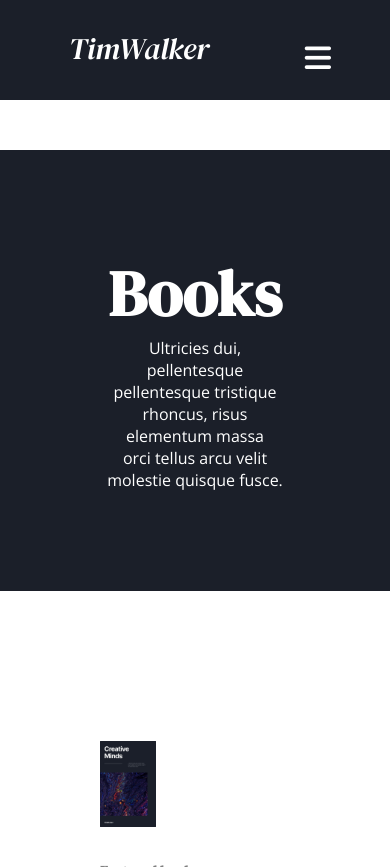
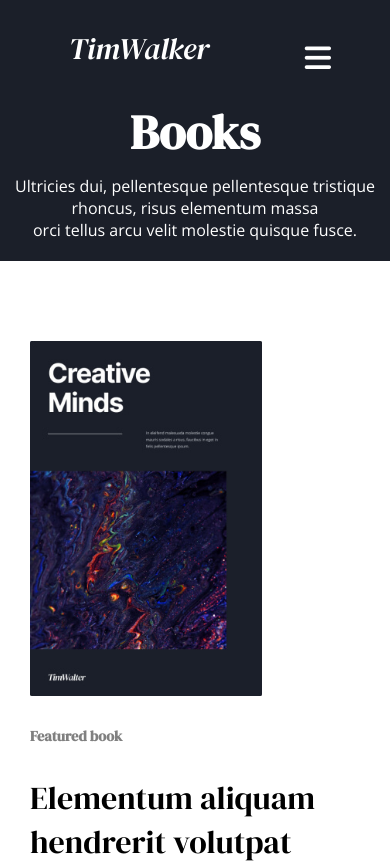
Before and after one commit to Matheuspaixaocrisostenes/projeto-copia-site-1, a plain HTML site: page src/pages/books.html in a window 390 px wide. Shown: the top 867 px of the page. Drawn offline with nearby package versions, Linux system fonts and the light colour scheme.

Commit message:
adicionando responsividade

```diff
--- a/src/assets/styles/books.css
+++ b/src/assets/styles/books.css
@@ -105,10 +105,48 @@
 }
 
 @media(max-width: 650px){
+    #initial{
+        margin-top: -1px;
+        padding: 0px;
+        padding-bottom: 10px;
+    }
+
+    #initial h1{
+        font-size: 3em;
+        margin-bottom: 10px;
+    }
+
+    #initial p{
+        margin-bottom: 10px;
+    }
+
+    #book{
+        padding: 30px;
+    }
+
+    #book img{
+        width: 85vw;
+        display: block;
+        margin: 0 auto;
+    }
+
+    #book h2{
+        font-size: 2em;
+    }
+
     #books img{
         width: 70%;
         padding: 10px;
         display: block;
         margin: 0 auto;
     }
+
+    #books a{
+        margin-bottom: 50px;
+    }
+
+    #phrase{
+        padding: 0px;
+        font-size: 1em;
+    }
 }
```
